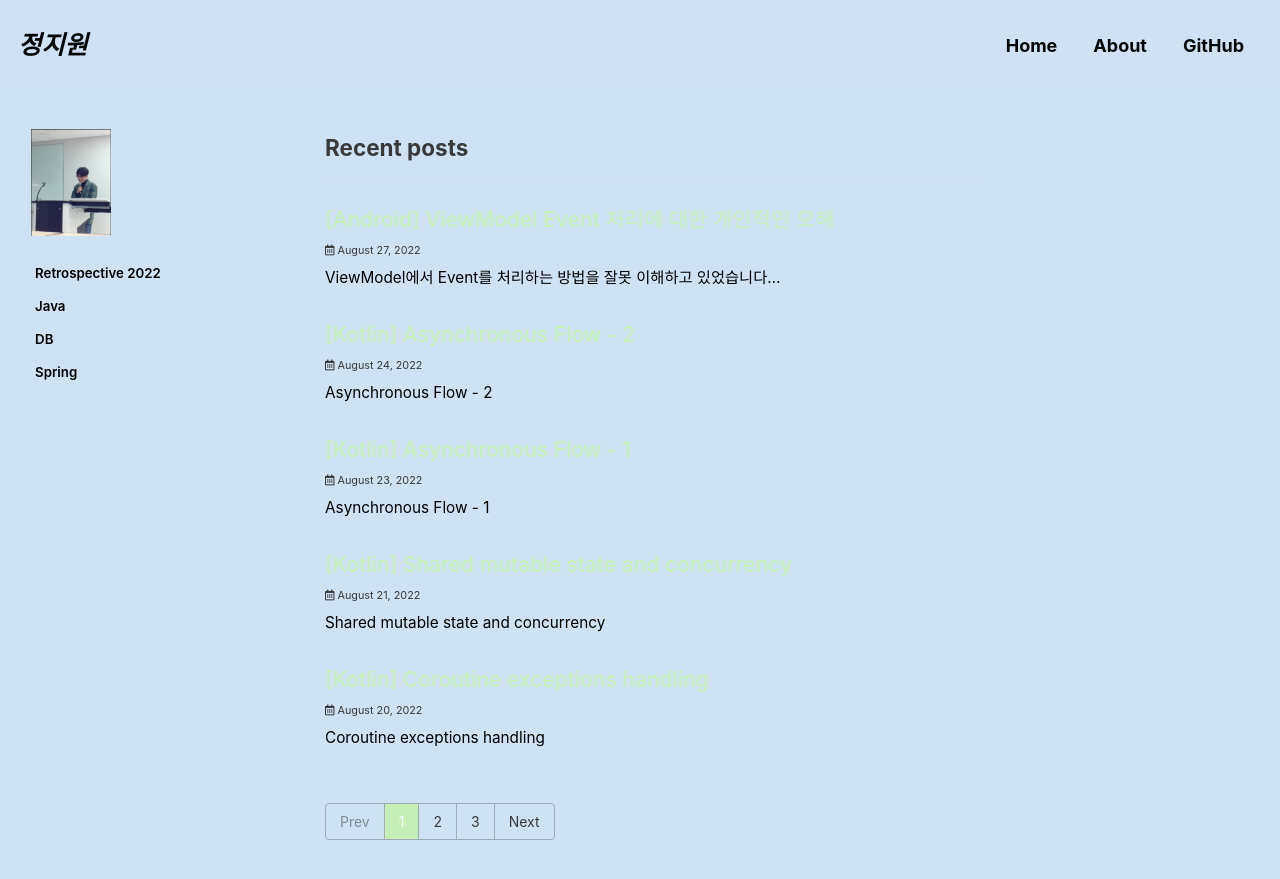
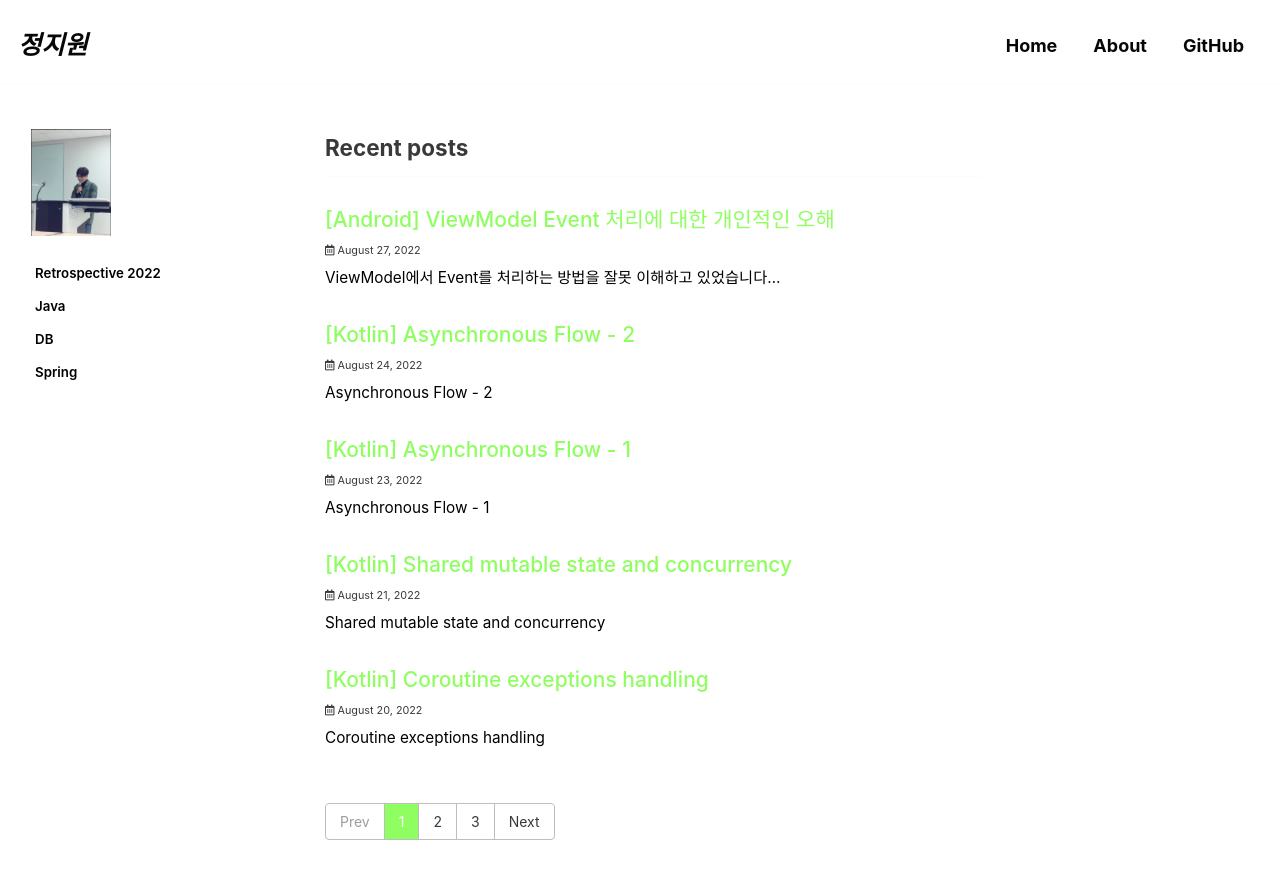
Before and after one commit to JIWEON-JEONG/JIWEON-JEONG.github.io, a Jekyll site: the page built from index.html, in a window 1280 px wide and 900 px high. Shown: the top 879 px of the window. Built offline with Jekyll 4.4.1, drawn with Linux system fonts in a browser that asks for light colours; cached includes are drawn as plain includes; some web fonts are replaced; the list of posts is cut into pages by our own code.

Commit message:
[UPDATE] color

```diff
--- a/_sass/minimal-mistakes/skins/_plum.scss
+++ b/_sass/minimal-mistakes/skins/_plum.scss
@@ -3,9 +3,9 @@
    ========================================================================== */
 
 /* Colors */
-$background-color: #cfe2f3 !default;
+$background-color: #ffffff !default;
 $text-color: rgb(7, 7, 7) !default;
-$primary-color: #c4f0b5 !default;
+$primary-color: #8ffe60 !default;
 
 $border-color: mix(#eeeeee, $background-color, 20%) !default;
 $code-background-color:rgba(240, 240, 240, 0.5);
@@ -14,7 +14,7 @@ $code-background-color-dark: rgba(185, 185, 185, 0.25) !default;
 $mark-highlight-color: rgba($primary-color, 0.15) !default;
 $block-quote-background-color: rgba($primary-color, 0.1) !default;
 $form-background-color: rgba(255, 255, 255, 0.527) !default;
-$footer-background-color: #f2e4bb !default;
+$footer-background-color: #ffffff !default;
 $link-color: $primary-color !default;
 
 $link-color-hover: mix($primary-color, $background-color, 70%) !default;
```
